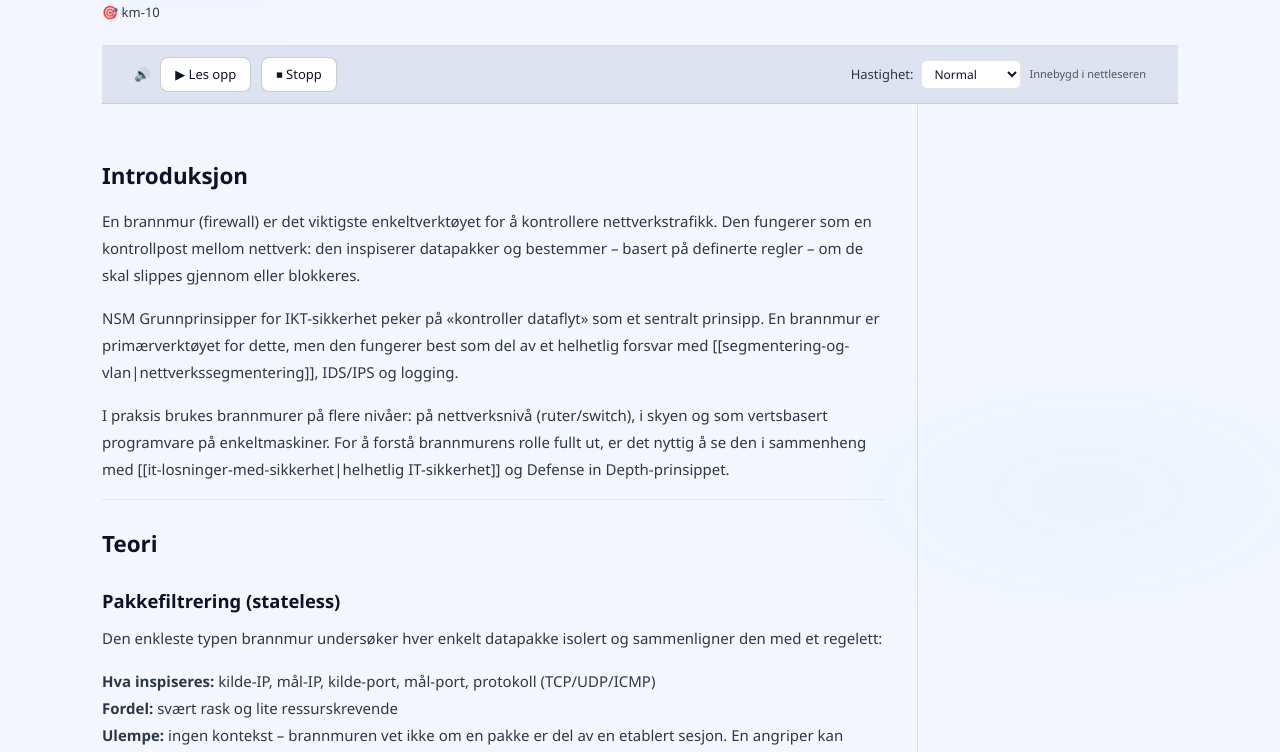
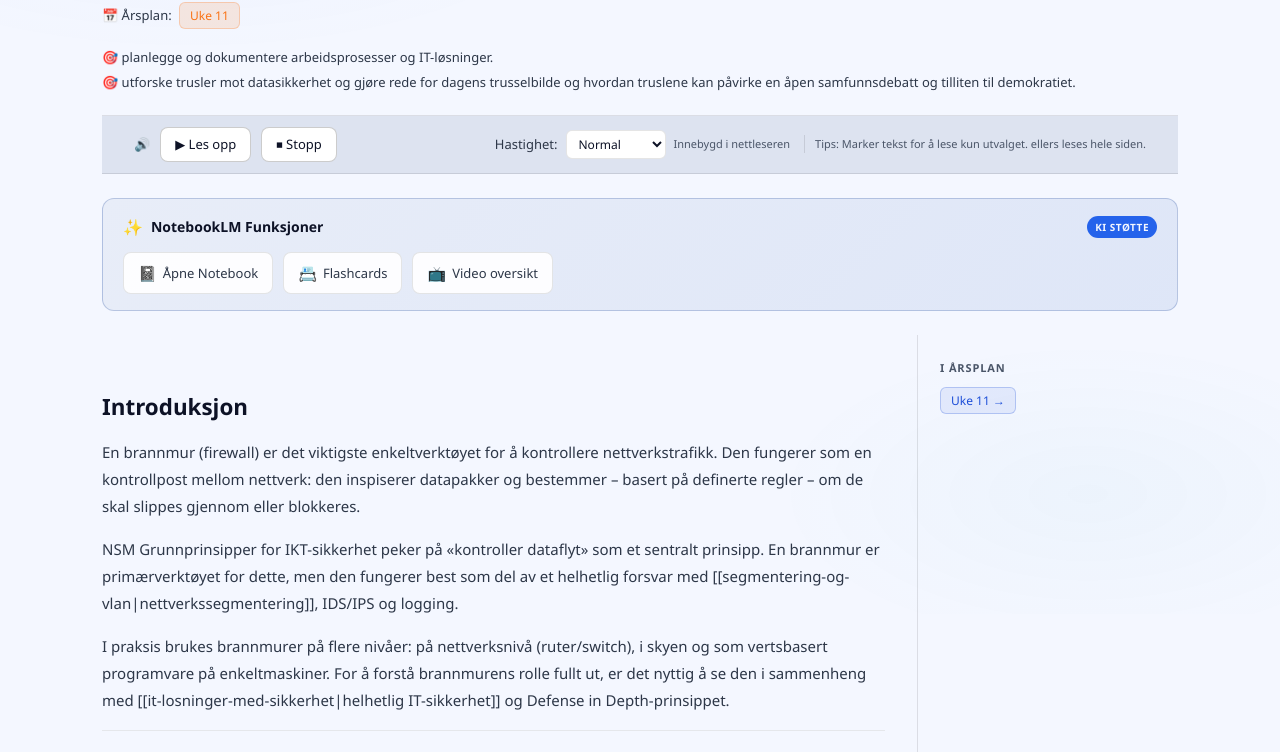
Before and after one commit to Olewol/driftsstotte-vg2, an Astro site: page /driftsstotte-vg2/sikkerhet/brannmur in a window 1280 px wide. Shown: the part 186-938 px from the top of the page. Built offline with nearby package versions, Linux system fonts and the light colour scheme; Astro itself is replaced by a stand-in of ours; some packages are replaced by stand-ins of ours.

Commit message:
feat: integrate NotebookLM AI features, rehype links, and fix TTS

```diff
--- a/astro.config.mjs
+++ b/astro.config.mjs
@@ -4,6 +4,7 @@ import path from 'node:path';
 import { defineConfig } from 'astro/config';
 import tailwind from '@astrojs/tailwind';
 import { slugify } from './src/lib/slugify.js';
+import rehypeExternalLinks from 'rehype-external-links';
 
 const BASE = '/driftsstotte-vg2';
 const emnerDir = path.resolve('./src/content/emner');
@@ -41,5 +42,8 @@ export default defineConfig({
         aliasDivider: '|',
       }],
     ],
+    rehypePlugins: [
+      [rehypeExternalLinks, { target: '_blank', rel: ['noopener', 'noreferrer'] }]
+    ],
   },
 });
--- a/package.json
+++ b/package.json
@@ -16,6 +16,7 @@
   "dependencies": {
     "@astrojs/tailwind": "^6.0.2",
     "astro": "^5.18.1",
+    "rehype-external-links": "^3.0.0",
     "remark-wiki-link": "^2.0.1",
     "tailwindcss": "^3.4.19"
   },
--- /dev/null
+++ b/src/components/AIFeatures.astro
@@ -0,0 +1,156 @@
+---
+import notebooksData from '../data/notebooks.json';
+
+interface Props {
+  emne: string;
+  notebooklm?: boolean | string;
+  flashcards?: boolean | string;
+  podcast?: boolean | string;
+  video?: boolean | string;
+  quiz?: boolean | string;
+  infographic?: boolean | string;
+}
+
+const { emne, notebooklm, flashcards, podcast, video, quiz, infographic } = Astro.props;
+
+// Determine if any AI feature is active
+const hasAIFeature = notebooklm || flashcards || podcast || video || quiz || infographic;
+
+// Get the default notebook URL for the current emne
+const notebookId = notebooksData[emne as keyof typeof notebooksData];
+const defaultNotebookUrl = notebookId ? `https://notebooklm.google.com/notebook/${notebookId}` : 'https://notebooklm.google.com/';
+
+// Helper function to resolve the target URL
+// If the frontmatter value is a string (a direct URL), use it.
+// Otherwise, fall back to the generic notebook URL.
+const getUrl = (val: boolean | string | undefined) => {
+  if (typeof val === 'string' && val.startsWith('http')) return val;
+  return defaultNotebookUrl;
+};
+---
+
+{hasAIFeature && (
+  <div class="ai-features-container">
+    <div class="ai-header">
+      <span class="ai-icon">✨</span>
+      <span class="ai-title">NotebookLM Funksjoner</span>
+      <span class="ai-badge">KI Støtte</span>
+    </div>
+
+    <div class="ai-buttons">
+      {notebooklm && (
+        <a href={getUrl(notebooklm)} target="_blank" rel="noopener noreferrer" class="ai-btn" aria-label="Åpne generelt i NotebookLM">
+          <span class="icon">📓</span>
+          <span class="label">Åpne Notebook</span>
+        </a>
+      )}
+
+      {podcast && (
+        <a href={getUrl(podcast)} target="_blank" rel="noopener noreferrer" class="ai-btn" aria-label="Podcast / Lydoversikt">
+          <span class="icon">🎧</span>
+          <span class="label">Lydoversikt</span>
+        </a>
+      )}
+
+      {flashcards && (
+        <a href={getUrl(flashcards)} target="_blank" rel="noopener noreferrer" class="ai-btn" aria-label="Flashcards">
+          <span class="icon">📇</span>
+          <span class="label">Flashcards</span>
+        </a>
+      )}
+
+      {quiz && (
+        <a href={getUrl(quiz)} target="_blank" rel="noopener noreferrer" class="ai-btn" aria-label="KI Quiz">
+          <span class="icon">📝</span>
+          <span class="label">KI Quiz</span>
+        </a>
+      )}
+
+      {video && (
+        <a href={getUrl(video)} target="_blank" rel="noopener noreferrer" class="ai-btn" aria-label="Video oversikt">
+          <span class="icon">📺</span>
+          <span class="label">Video oversikt</span>
+        </a>
+      )}
+
+      {infographic && (
+        <a href={getUrl(infographic)} target="_blank" rel="noopener noreferrer" class="ai-btn" aria-label="Infografikk">
+          <span class="icon">📊</span>
+          <span class="label">Infografikk</span>
+        </a>
+      )}
+    </div>
+  </div>
+)}
+
+<style>
+  .ai-features-container {
+    margin: 24px 0;
+    padding: 16px 20px;
+    background: linear-gradient(135deg, var(--bg2) 0%, color-mix(in srgb, var(--accent) 5%, var(--bg2)) 100%);
+    border: 1px solid color-mix(in srgb, var(--accent) 15%, var(--border));
+    border-radius: 12px;
+  }
+
+  .ai-header {
+    display: flex;
+    align-items: center;
+    gap: 8px;
+    margin-bottom: 12px;
+  }
+
+  .ai-icon {
+    font-size: 16px;
+  }
+
+  .ai-title {
+    font-size: 14px;
+    font-weight: 600;
+    color: var(--text);
+  }
+
+  .ai-badge {
+    margin-left: auto;
+    font-size: 10px;
+    text-transform: uppercase;
+    font-weight: 700;
+    letter-spacing: 0.05em;
+    background: var(--accent);
+    color: var(--bg);
+    padding: 3px 8px;
+    border-radius: 20px;
+  }
+
+  .ai-buttons {
+    display: flex;
+    flex-wrap: wrap;
+    gap: 10px;
+  }
+
+  .ai-btn {
+    display: inline-flex;
+    align-items: center;
+    gap: 6px;
+    background: var(--surface);
+    border: 1px solid var(--border);
+    padding: 8px 14px;
+    border-radius: 8px;
+    text-decoration: none;
+    font-size: 13px;
+    font-weight: 500;
+    color: var(--text2);
+    transition: all 0.2s ease;
+  }
+
+  .ai-btn:hover {
+    background: var(--surface2);
+    border-color: var(--accent);
+    color: var(--accent);
+    transform: translateY(-1px);
+    box-shadow: 0 4px 12px color-mix(in srgb, var(--accent) 15%, transparent);
+  }
+
+  .ai-btn .icon {
+    font-size: 15px;
+  }
+</style>
--- a/src/components/TTSBar.astro
+++ b/src/components/TTSBar.astro
@@ -17,6 +17,7 @@
       <option value="1.6">Veldig rask</option>
     </select>
     <span style="font-size:11px;color:var(--text3);">Innebygd i nettleseren</span>
+    <span style="font-size:11px;color:var(--text3);margin-left:6px;border-left:1px solid var(--border);padding-left:10px;">Tips: Marker tekst for å lese kun utvalget. ellers leses hele siden.</span>
   </div>
 </div>
 
@@ -50,9 +51,20 @@
       playBtn.classList.remove('playing');
       return;
     }
-    const content = document.getElementById('ttsContent');
-    if (!content) return;
-    const utt = new SpeechSynthesisUtterance(content.innerText);
+
+    // Check if user has selected text
+    const selection = window.getSelection();
+    let textToRead = '';
+
+    if (selection && selection.toString().trim() !== '') {
+      textToRead = selection.toString();
+    } else {
+      const content = document.getElementById('ttsContent');
+      if (!content) return;
+      textToRead = content.innerText;
+    }
+
+    const utt = new SpeechSynthesisUtterance(textToRead);
     utt.lang = 'nb-NO'; utt.rate = rate;
     const voices = speechSynthesis.getVoices();
     const norVoice = voices.find(v => v.lang.startsWith('nb') || v.lang.startsWith('no'));
--- a/src/content.config.ts
+++ b/src/content.config.ts
@@ -35,7 +35,12 @@ const emner = defineCollection({
     kompetansemaal: z.union([z.string(), z.array(z.string())]).optional().default([]),
     kilder: z.array(z.string()).optional().default([]),
     tags: z.array(z.string()).optional().default([]),
-    flashcards: z.boolean().optional().default(false),
+    flashcards: z.union([z.boolean(), z.string()]).nullable().optional().default(false),
+    notebooklm: z.union([z.boolean(), z.string()]).nullable().optional().default(false),
+    podcast: z.union([z.boolean(), z.string()]).nullable().optional().default(false),
+    video: z.union([z.boolean(), z.string()]).nullable().optional().default(false),
+    quiz: z.union([z.boolean(), z.string()]).nullable().optional().default(false),
+    infographic: z.union([z.boolean(), z.string()]).nullable().optional().default(false),
     relatert: z.array(z.string()).optional().default([]),
     ressursar: z.array(ressursSchema).optional().default([]),
     oppgaaver: z.array(z.string()).optional().default([]),
--- a/src/content/emner/sikkerhet/brannmur.md
+++ b/src/content/emner/sikkerhet/brannmur.md
@@ -1,8 +1,8 @@
 ---
-title: "Brannmur og nettverkssikkerhet"
-emne: sikkerhet
-kompetansemaal:
-  - km-10
+title: "Brannmur"
+emne: "sikkerhet"
+uke: [11]
+kompetansemaal: ["km-06", "km-07"]
 kilder:
   - ndla
   - nsm
--- /dev/null
+++ b/src/data/notebooks.json
@@ -0,0 +1,8 @@
+{
+  "it-drift": "bc9ae37b-9ad0-4b89-a1d2-74c10ab8c9a3",
+  "skripting": "1567ba89-c12e-436f-b2a1-e407d9b54c8d",
+  "operativsystem": "70aa617c-87d2-43bb-a1a2-8b01ba92c31e",
+  "databaser": "e913a85b-cc52-473d-8e9a-7b3bca01e21b",
+  "sikkerhet": "3e72e53a-b0c8-4721-a392-88f11ca8c32d",
+  "nettverk": "f7e5ad6c-7082-4014-b1f4-3012ba3c8cda"
+}
--- a/src/layouts/ContentLayout.astro
+++ b/src/layouts/ContentLayout.astro
@@ -1,23 +1,34 @@
 ---
 import BaseLayout from './BaseLayout.astro';
 import TTSBar from '../components/TTSBar.astro';
+import AIFeatures from '../components/AIFeatures.astro';
 import Sidebar from '../components/Sidebar.astro';
 import { getEmneColor } from '@lib/emneColors';
 import type { Ressurs } from '@lib/types';
+import kompetansemaalData from '../data/kompetansemaal.json';
 
 interface Props {
   title: string;
   emne: string;
   uke: number[];
-  kompetansemaal: string;
+  kompetansemaal: string | string[];
   relatert: string[];
   ressursar: Ressurs[];
   oppgaaver: string[];
+  notebooklm?: boolean | string;
+  flashcards?: boolean | string;
+  podcast?: boolean | string;
+  video?: boolean | string;
+  quiz?: boolean | string;
+  infographic?: boolean | string;
 }
-const { title, emne, uke, kompetansemaal, relatert, ressursar, oppgaaver } = Astro.props;
+const { title, emne, uke, kompetansemaal, relatert, ressursar, oppgaaver, notebooklm, flashcards, podcast, video, quiz, infographic } = Astro.props;
 const { color, bg } = getEmneColor(emne);
 const ukeStr = uke.length === 0 ? null : uke.length > 1 ? `Uke ${uke[0]}–${uke[uke.length - 1]}` : `Uke ${uke[0]}`;
 const emneLabel = emne.charAt(0).toUpperCase() + emne.slice(1);
+
+const kmArray = Array.isArray(kompetansemaal) ? kompetansemaal : (kompetansemaal ? [kompetansemaal] : []);
+const kmTexts = kmArray.map(km => kompetansemaalData[km as keyof typeof kompetansemaalData] || km);
 ---
 <BaseLayout title={title}>
   <article style="max-width:1140px;margin:0 auto;padding:0 32px 80px;">
@@ -34,11 +45,25 @@ const emneLabel = emne.charAt(0).toUpperCase() + emne.slice(1);
             {ukeStr}
           </a>
         </span>}
-        {kompetansemaal && <span>🎯 {kompetansemaal}</span>}
+        {kmTexts.length > 0 && (
+          <div style="display:flex;flex-direction:column;gap:4px;">
+            {kmTexts.map(text => <span>🎯 {text}</span>)}
+          </div>
+        )}
       </div>
     </div>
 
     <TTSBar />
+
+    <AIFeatures
+      emne={emne}
+      notebooklm={notebooklm}
+      flashcards={flashcards}
+      podcast={podcast}
+      video={video}
+      quiz={quiz}
+      infographic={infographic}
+    />
 
     <!-- Two-column body -->
     <div style="display:grid;grid-template-columns:1fr 260px;gap:0;">
--- a/src/pages/[emne]/[slug].astro
+++ b/src/pages/[emne]/[slug].astro
@@ -15,7 +15,7 @@ export async function getStaticPaths() {
 
 const { note } = Astro.props;
 const { Content } = await render(note);
-const { title, emne, uke, kompetansemaal, relatert, ressursar, oppgaaver } = note.data;
+const { title, emne, uke, kompetansemaal, relatert, ressursar, oppgaaver, notebooklm, flashcards, podcast, video, quiz, infographic } = note.data;
 ---
 <ContentLayout
   title={title}
@@ -25,6 +25,12 @@ const { title, emne, uke, kompetansemaal, relatert, ressursar, oppgaaver } = not
   relatert={relatert}
   ressursar={ressursar}
   oppgaaver={oppgaaver}
+  notebooklm={notebooklm}
+  flashcards={flashcards}
+  podcast={podcast}
+  video={video}
+  quiz={quiz}
+  infographic={infographic}
 >
   <Content />
 </ContentLayout>
```
Also changed, not shown: 3 other files.
